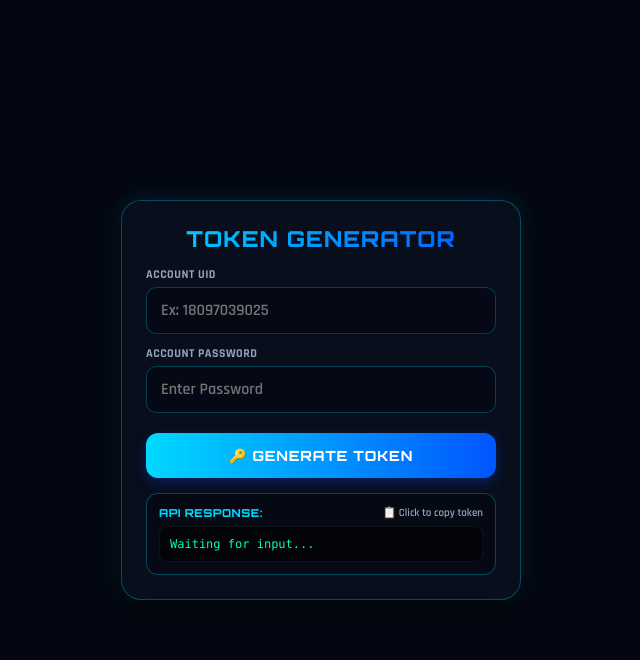
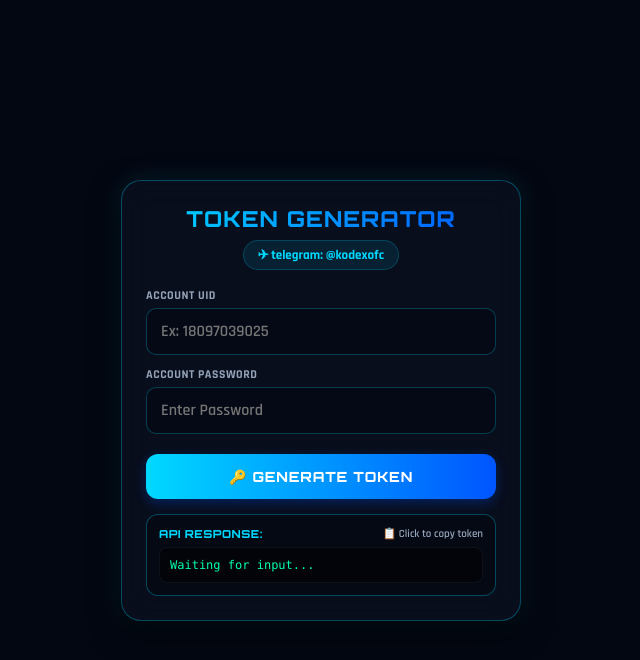
Before and after one commit to ewrfaysu/jwt39, a Flask app: page / in a window 1280 px wide. Shown: the top 660 px of the page, without its empty margins (319-959 px from the left). Run offline with Flask 3, Linux system fonts and the light colour scheme; parts of the project's set-up code (start-up, migrations or seed data) failed here and were passed over.

Commit message:
Add Telegram link button to index.html
Added Telegram link button with styling.

```diff
--- a/templates/index.html
+++ b/templates/index.html
@@ -55,8 +55,32 @@
     background: linear-gradient(135deg, #00d9ff, #0055ff);
     -webkit-background-clip: text;
     -webkit-text-fill-color: transparent;
-    margin-bottom: 15px;
+    margin-bottom: 8px;
     text-transform: uppercase;
+  }
+
+  /* টেলিগ্রাম লিংক বাটন স্টাইল */
+  .telegram-btn {
+    display: inline-flex;
+    align-items: center;
+    justify-content: center;
+    gap: 6px;
+    color: #00d9ff;
+    text-decoration: none;
+    font-size: 13px;
+    font-weight: 700;
+    margin-bottom: 18px;
+    padding: 6px 14px;
+    border-radius: 20px;
+    background: rgba(0, 217, 255, 0.1);
+    border: 1px solid rgba(0, 217, 255, 0.2);
+    transition: all 0.2s ease;
+  }
+
+  .telegram-btn:hover {
+    background: rgba(0, 217, 255, 0.25);
+    color: #fff;
+    box-shadow: 0 0 12px rgba(0, 217, 255, 0.4);
   }
 
   .form-group {
@@ -196,6 +220,11 @@
 <main class="card">
   <h1 class="title">Token Generator</h1>
 
+  <!-- টেলিগ্রাম লিংক এখানে যোগ করা হয়েছে -->
+  <a href="https://t.me/kodexofc" target="_blank" class="telegram-btn">
+    ✈ telegram: @kodexofc
+  </a>
+
   <div class="form-group">
     <label for="uid">Account UID</label>
     <input type="text" id="uid" class="input-field" placeholder="Ex: 18097039025" autocomplete="off">
@@ -220,7 +249,7 @@
 </main>
 
 <script>
-let lastApiResponse = null; // API ডাটা ধরে রাখার জন্য
+let lastApiResponse = null;
 
 async function generateToken() {
   const uid = document.getElementById('uid').value.trim();
@@ -243,7 +272,7 @@ async function generateToken() {
   try {
     const res = await fetch(url);
     const data = await res.json();
-    lastApiResponse = data; // ডাটা সেভ রাখা হচ্ছে
+    lastApiResponse = data;
     responseJson.textContent = JSON.stringify(data, null, 2);
   } catch (error) {
     lastApiResponse = null;
@@ -262,10 +291,8 @@ async function generateToken() {
 function copyTokenOnly() {
   if (!lastApiResponse) return;
 
-  // JSON অবজেক্টের ভেতর থেকে 'token' কি (Key) বের করা হচ্ছে
   let token = lastApiResponse.token || lastApiResponse.access_token || lastApiResponse.jwt || null;
 
-  // যদি JSON-এ সরাসরি নাম না মেলে, তবে অবজেক্ট সার্চ করে বের করা
   if (!token && typeof lastApiResponse === 'object') {
     for (let key in lastApiResponse) {
       if (key.toLowerCase().includes('token')) {
@@ -275,7 +302,6 @@ function copyTokenOnly() {
     }
   }
 
-  // যদি কোনো নির্দিষ্ট token কি না পাওয়া যায়, তবে পুরো টেক্সট কপি করবে
   const textToCopy = token ? String(token) : document.getElementById('responseJson').textContent.trim();
 
   if (textToCopy === "Waiting for input..." || textToCopy === "⏳ Processing Request...") {
```
